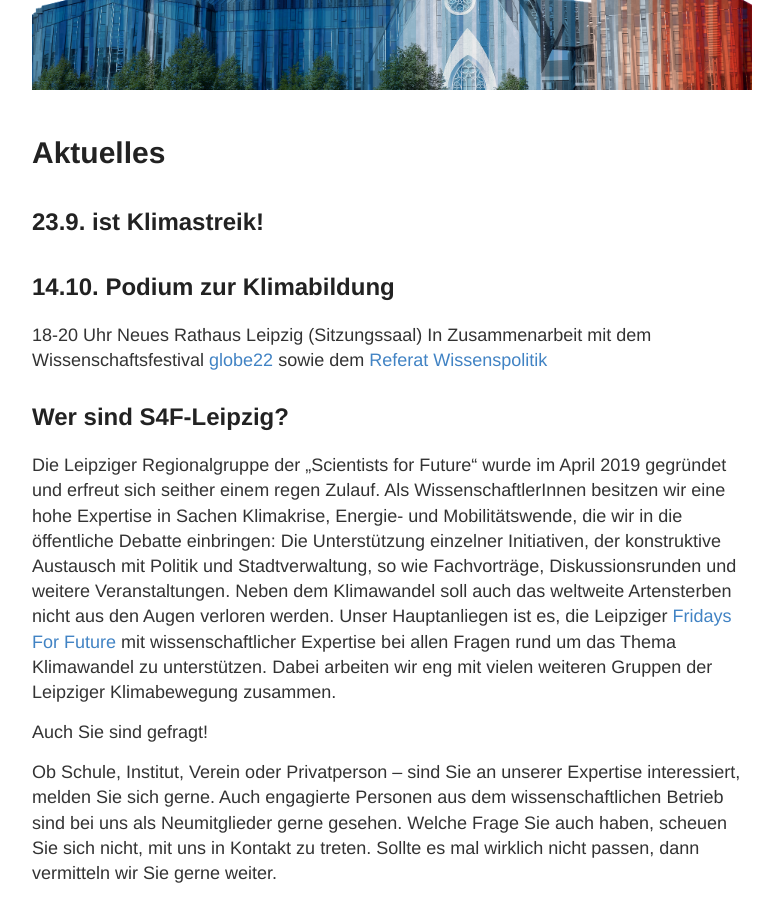
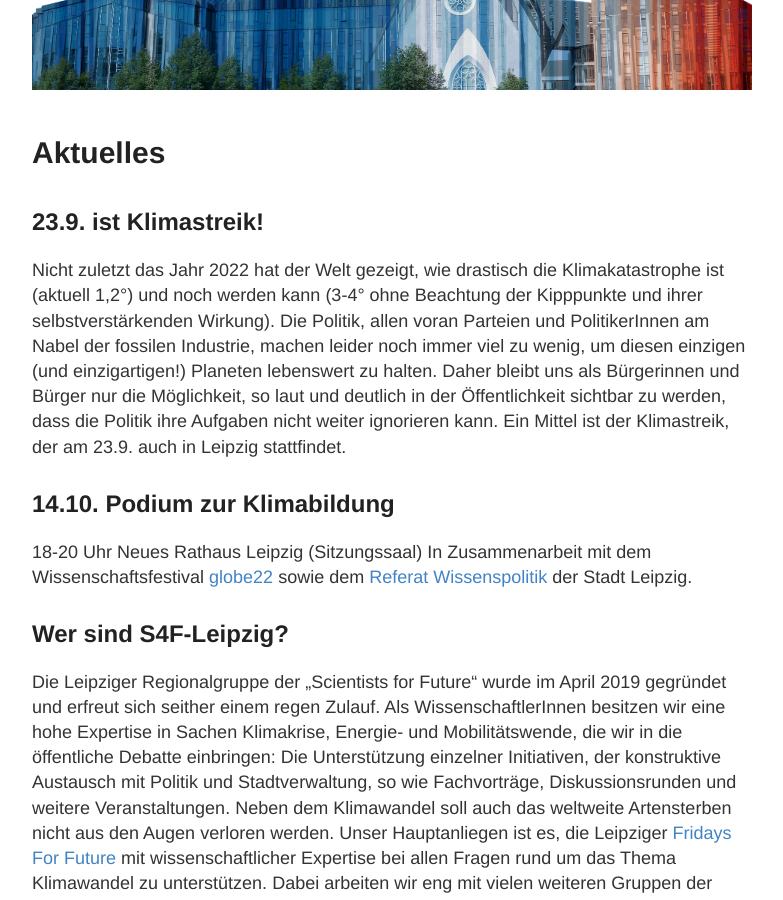
Before and after one commit to s4f-leipzig/s4f-leipzig.github.io, a Jekyll site: the page built from index.md, in a window 1280 px wide and 900 px high, scrolled down 330 px. Shown: the whole window, without its empty margins (248-1031 px from the left). Built offline with Jekyll 4.4.1, drawn with Linux system fonts in a browser that asks for light colours.

Commit message:
Update index.md

```diff
--- a/index.md
+++ b/index.md
@@ -3,11 +3,13 @@ layout: landing
 title: Aktuelles
 ---
 <h2>23.9. ist Klimastreik!</h2>
+Nicht zuletzt das Jahr 2022 hat der Welt gezeigt, wie drastisch die Klimakatastrophe ist (aktuell 1,2°) und noch werden kann (3-4° ohne Beachtung der Kipppunkte und ihrer selbstverstärkenden Wirkung). Die Politik, allen voran Parteien und PolitikerInnen am Nabel der fossilen Industrie, machen leider noch immer viel zu wenig, um diesen einzigen (und einzigartigen!) Planeten lebenswert zu halten. Daher bleibt uns als Bürgerinnen und Bürger nur die Möglichkeit, so laut und deutlich in der Öffentlichkeit sichtbar zu werden, dass die Politik ihre Aufgaben nicht weiter ignorieren kann. Ein Mittel ist der Klimastreik, der am 23.9. auch in Leipzig stattfindet.
+<script class="podigee-podcast-player" src="https://player.podigee-cdn.net/podcast-player/javascripts/podigee-podcast-player.js" data-configuration="https://interviews-4-future.podigee.io/67-i4f/embed?context=external"></script>
 
 <h2>14.10. <a href="https://s4f-leipzig.de/podium/">Podium</a> zur Klimabildung</h2>
   18-20 Uhr
   Neues Rathaus Leipzig (Sitzungssaal)
-  In Zusammenarbeit mit dem Wissenschaftsfestival <a href="https://www.globe-festival.de/">globe22</a> sowie dem <a href="https://www.leipzig.de/buergerservice-und-verwaltung/aemter-und-behoerdengaenge/behoerden-und-dienstleistungen/dienststelle/referat-wissenspolitik-0117">Referat Wissenspolitik</a>
+  In Zusammenarbeit mit dem Wissenschaftsfestival <a href="https://www.globe-festival.de/">globe22</a> sowie dem <a href="https://www.leipzig.de/buergerservice-und-verwaltung/aemter-und-behoerdengaenge/behoerden-und-dienstleistungen/dienststelle/referat-wissenspolitik-0117">Referat Wissenspolitik</a> der Stadt Leipzig.
 
 <h2>Wer sind S4F-Leipzig?</h2>
 
```
